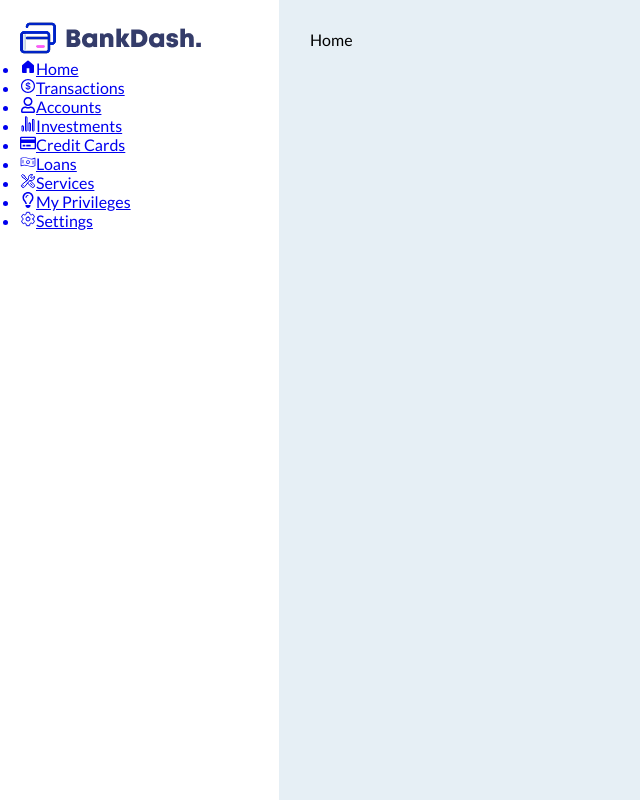
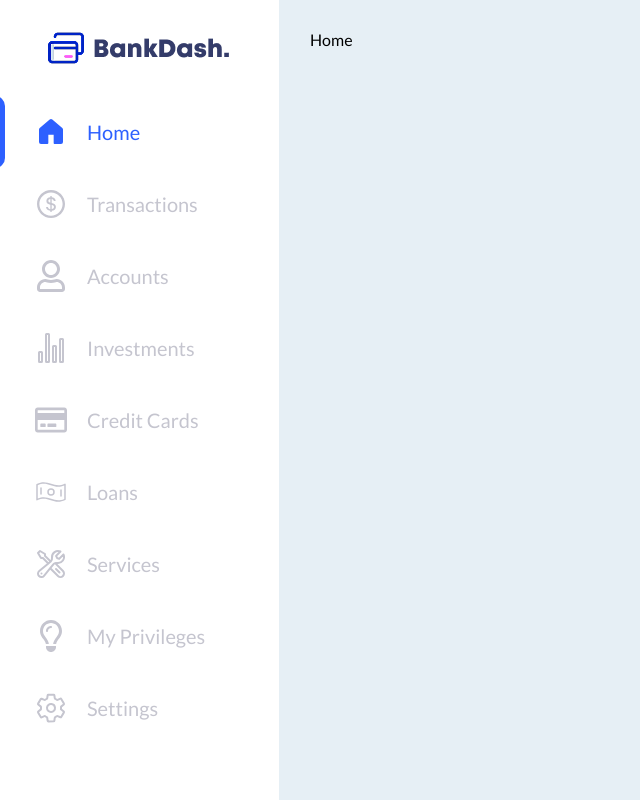
Before and after one commit to superunicorns/react-dashboard, a React (Create React App) app: page / in a window 1280 px wide. Shown: the whole page, without its empty margins (0-640 px from the left). Built offline with nearby package versions, Linux system fonts and the light colour scheme.

Commit message:
Add sidebar styles

```diff
--- a/src/components/Sidebar/index.css
+++ b/src/components/Sidebar/index.css
@@ -4,5 +4,61 @@
   min-height: 100vh;
   height: 100vh;
   border-right: 1px solid #E6EFF5;
-  padding: 20px;
+  padding: 0;
 }
+
+.sidebar-logo {
+  display: block;
+  margin: 0 auto;
+  margin-top: 30px;
+}
+
+.sidebar-menu {
+  list-style-type: none;
+  padding: 0;
+  margin: 0;
+  margin-top: 30px;
+}
+
+.nav-link {
+  text-decoration: none;
+  color: #C5C5CF;
+}
+
+.nav-link:visited {
+  text-decoration: none;
+  color: #C5C5CF;
+}
+
+.nav-item {
+  display: flex;
+  padding: 20px 35px;
+  gap: 20px;
+  font-size: 20px;
+  align-items: center;
+  width: 100%;
+  transition: all 300ms ease;
+  position: relative;
+}
+
+.nav-item:hover {
+  background: rgba(0, 0, 0, 0.1);
+  color: rgba(0, 0, 0, 0.5);
+}
+
+.nav-item.active {
+  color: #2D60FF !important;
+  background: white !important;
+}
+
+.nav-item.active::before {
+  content: "";
+  height: 100%;
+  width: 20px;
+  background: #2D60FF;
+  position: absolute;
+  top: 0;
+  left: 0;
+  border-radius: 25px;
+  margin-left: -15px;
+}
--- a/src/components/Sidebar/index.js
+++ b/src/components/Sidebar/index.js
@@ -15,76 +15,76 @@ import "./index.css";
 function Sidebar() {
   return (
     <div className="sidebar">
-      <img src={Logo} alt="Logo" width="183px" height="36px" />
-      <ul>
+      <img src={Logo} className="sidebar-logo" alt="Logo" width="183px" height="36px" />
+      <ul className="sidebar-menu">
         <NavLink to="/" className="nav-link">
           {({ isActive }) => (
-            <li>
-              {isActive ? <GoHomeFill /> : <GoHome />}
+            <li className={isActive ? "nav-item active" : "nav-item"}>
+              {isActive ? <GoHomeFill size={32} /> : <GoHome size={32} />}
               <span>Home</span>
             </li>
           )}
         </NavLink>
         <NavLink to="/transactions" className="nav-link">
           {({ isActive }) => (
-            <li>
-              {isActive ? <AiFillDollarCircle /> : <AiOutlineDollar />}
+            <li className={isActive ? "nav-item active" : "nav-item"}>
+              {isActive ? <AiFillDollarCircle size={32} /> : <AiOutlineDollar size={32} />}
               <span>Transactions</span>
             </li>
           )}
         </NavLink>
         <NavLink to="/accounts" className="nav-link">
           {({ isActive }) => (
-            <li>
-              {isActive ? <FaUser /> : <FaRegUser />}
+            <li className={isActive ? "nav-item active" : "nav-item"}>
+              {isActive ? <FaUser size={32} /> : <FaRegUser size={32} />}
               <span>Accounts</span>
             </li>
           )}
         </NavLink>
         <NavLink to="/investments" className="nav-link">
           {({ isActive }) => (
-            <li>
-              {isActive ? <IoStatsChartSharp /> : <IoStatsChartOutline />}
+            <li className={isActive ? "nav-item active" : "nav-item"}>
+              {isActive ? <IoStatsChartSharp size={32} /> : <IoStatsChartOutline size={32} />}
               <span>Investments</span>
             </li>
           )}
         </NavLink>
         <NavLink to="/credit-cards" className="nav-link">
           {({ isActive }) => (
-            <li>
-              {isActive ? <FaCreditCard /> : <FaRegCreditCard />}
+            <li className={isActive ? "nav-item active" : "nav-item"}>
+              {isActive ? <FaCreditCard size={32} /> : <FaRegCreditCard size={32} />}
               <span>Credit Cards</span>
             </li>
           )}
         </NavLink>
         <NavLink to="/loans" className="nav-link">
           {({ isActive }) => (
-            <li>
-              {isActive ? <PiMoneyWavyFill /> : <PiMoneyWavyLight />}
+            <li className={isActive ? "nav-item active" : "nav-item"}>
+              {isActive ? <PiMoneyWavyFill size={32} /> : <PiMoneyWavyLight size={32} />}
               <span>Loans</span>
             </li>
           )}
         </NavLink>
         <NavLink to="/services" className="nav-link">
           {({ isActive }) => (
-            <li>
-              {isActive ? <HiMiniWrenchScrewdriver /> : <HiOutlineWrenchScrewdriver />}
+            <li className={isActive ? "nav-item active" : "nav-item"}>
+              {isActive ? <HiMiniWrenchScrewdriver size={32} /> : <HiOutlineWrenchScrewdriver size={32} />}
               <span>Services</span>
             </li>
           )}
         </NavLink>
         <NavLink to="/my-privileges" className="nav-link">
           {({ isActive }) => (
-            <li>
-              {isActive ? <FaLightbulb /> : <FaRegLightbulb />}
+            <li className={isActive ? "nav-item active" : "nav-item"}>
+              {isActive ? <FaLightbulb size={32} /> : <FaRegLightbulb size={32} />}
               <span>My Privileges</span>
             </li>
           )}
         </NavLink>
         <NavLink to="/settings" className="nav-link">
           {({ isActive }) => (
-            <li>
-              {isActive ? <IoSettings /> : <IoSettingsOutline />}
+            <li className={isActive ? "nav-item active" : "nav-item"}>
+              {isActive ? <IoSettings size={32} /> : <IoSettingsOutline size={32} />}
               <span>Settings</span>
             </li>
           )}
```
